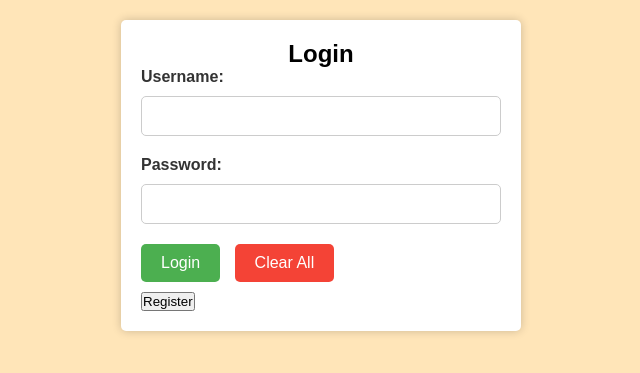
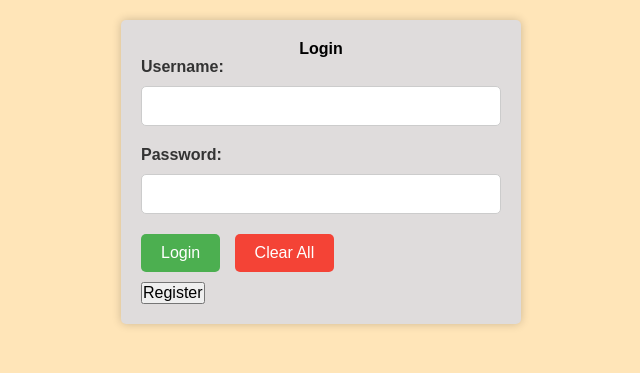
Before and after one commit to Mickkkon/closet-project, a PHP site: page /login.php in a window 1280 px wide. Shown: the part 60-433 px from the top of the page, without its empty margins (319-959 px from the left). Run offline with PHP 8.4, Linux system fonts and the light colour scheme.

Commit message:
test change

```diff
--- a/css/login_styles.css
+++ b/css/login_styles.css
@@ -1,3 +1,7 @@
+*{
+
+    font-size: 100%;
+}
 body {
     font-family: Arial, sans-serif;
     background-color:rgb(255, 165, 0, .28);
@@ -12,7 +16,7 @@ h1 {
 
 .login-wrapper {
 
-    background-color: #fff;
+    background-color: #dfdcdc;
     max-width: 400px;
     margin: 20px auto;
     padding: 20px;
```
